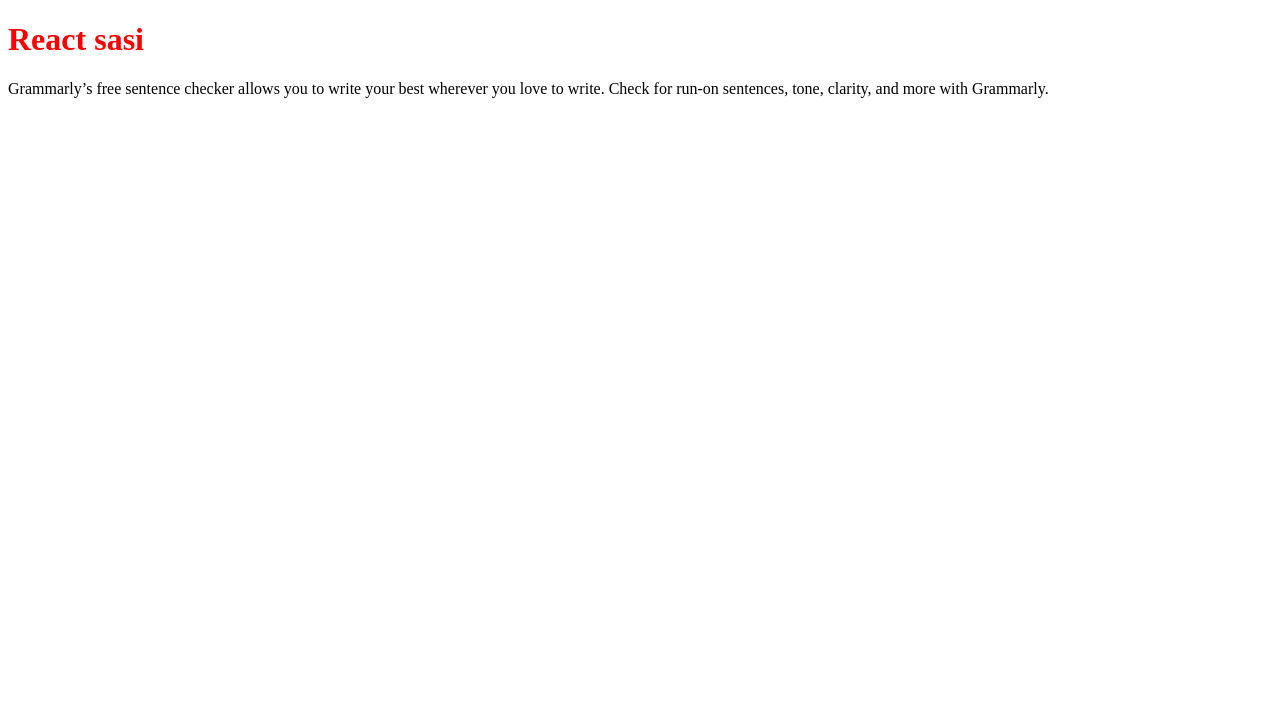
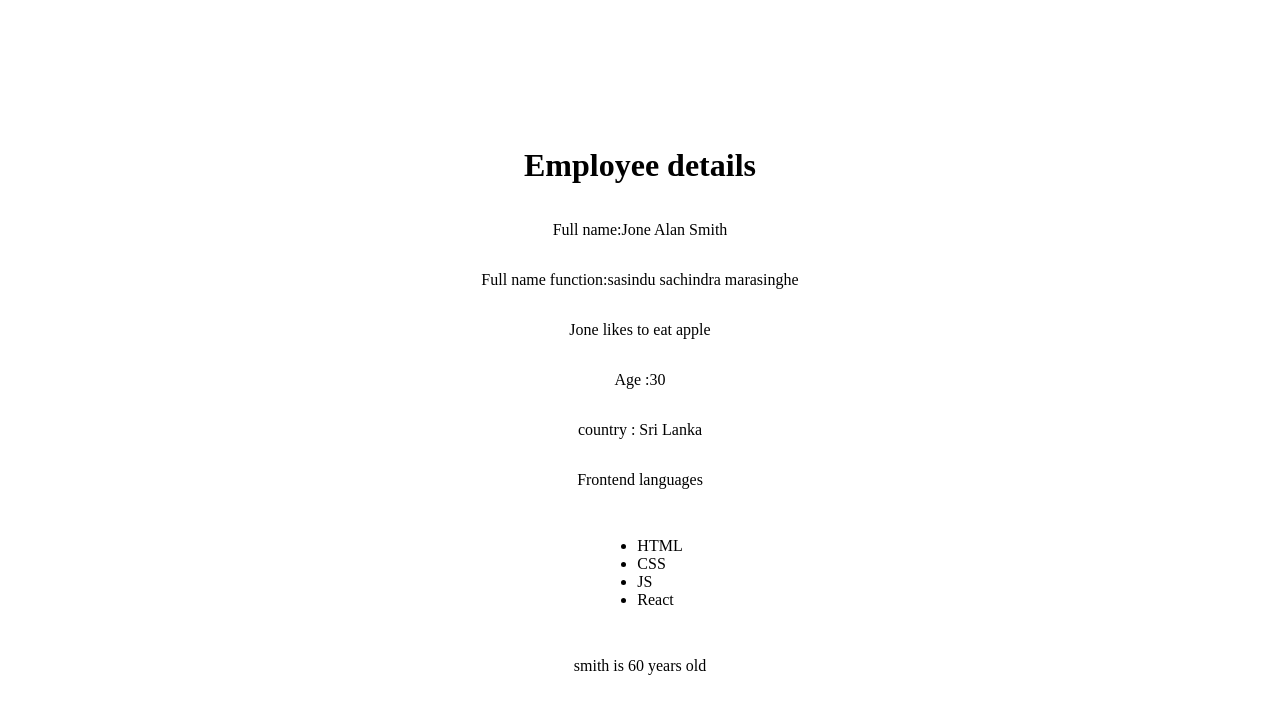
Before and after one commit to Sasindumarasinghe1221/react-1, a React (Vite) app: page / in a window 1280 px wide. Shown: the top 714 px of the page. Built offline with nearby package versions, Linux system fonts and the light colour scheme.

Commit message:
varibles & functions

```diff
--- a/src/App.jsx
+++ b/src/App.jsx
@@ -1,15 +1,40 @@
 
 
 function App() {
+  const firstname = "Jone";
+  const middlename = "Alan";
+  const surename = "Smith";
+  const age = "30";
+  const country = "Sri Lanka";
+  const getFullName = (f,m,s) => {
+    return  `${f} ${m} ${s}`;
+  }
+  const arr = ["apple","grapes","oranges"];
+  const lang =      <ul>
+  <li>HTML</li>
+  <li>CSS</li>
+  <li>JS</li>
+  <li>React</li>
+ </ul>;
+ const pobj = {
+  fname : "smith",
+  age : "60"
+ }
   return (
-    <div>
-    <h1 className="heading"> React sasi</h1>
-    <p>Grammarly’s free sentence checker allows you to
-       write your best wherever you love to write. Check for
-        run-on sentences, tone, clarity, and more with Grammarly.
+    <>
+    <div className="cont">
+       <h1>Employee details</h1>
+       <p>Full name:{firstname} {middlename} {surename}</p>
+       <p>Full name function:{getFullName("sasindu","sachindra","marasinghe")}</p>
+       <p>{firstname} likes to eat {arr [0]}</p>
+       <p>Age :{age}</p>
+       <p>country : {country}</p>
 
-    </p>
+       <p>Frontend languages</p>
+   <p>{lang}</p>
+   <p>{pobj.fname} is {pobj.age} years old</p>
     </div>
+    </>
   )
 }
 
--- a/src/index.css
+++ b/src/index.css
@@ -1,3 +1,7 @@
-.heading{
-  color:red ;
+.cont{
+  display: flex;
+  justify-content: center;
+  align-items: center;
+  min-height: 100vh;
+  flex-direction: column;
 }
```
